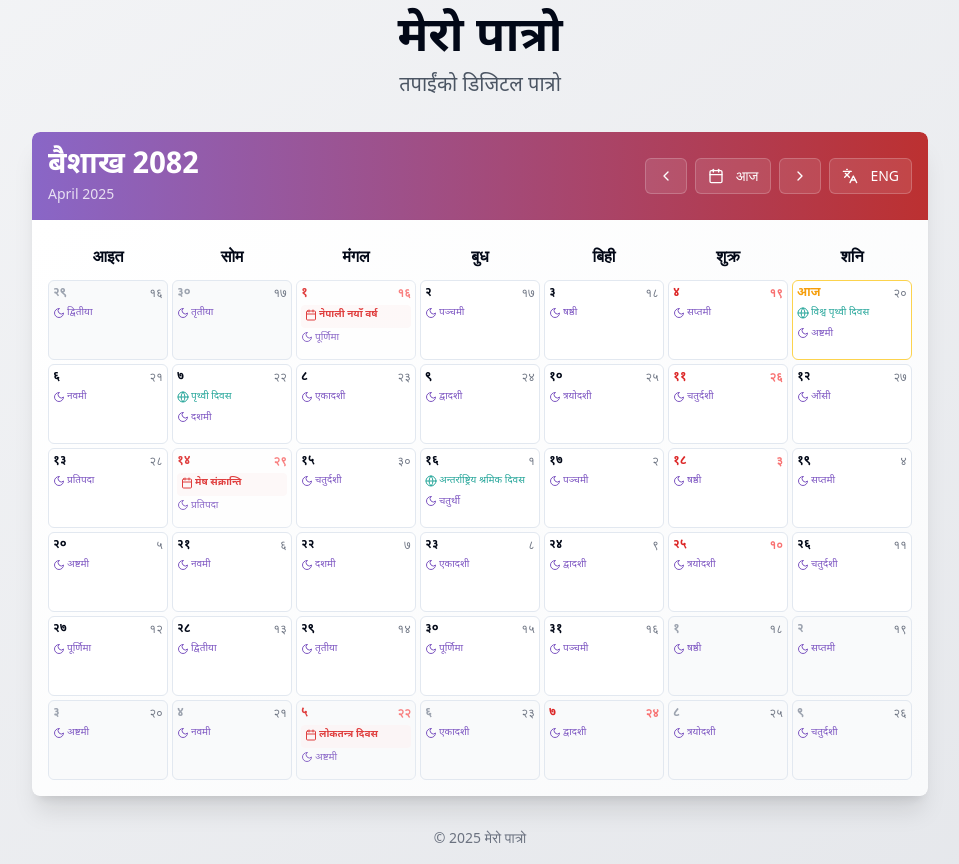
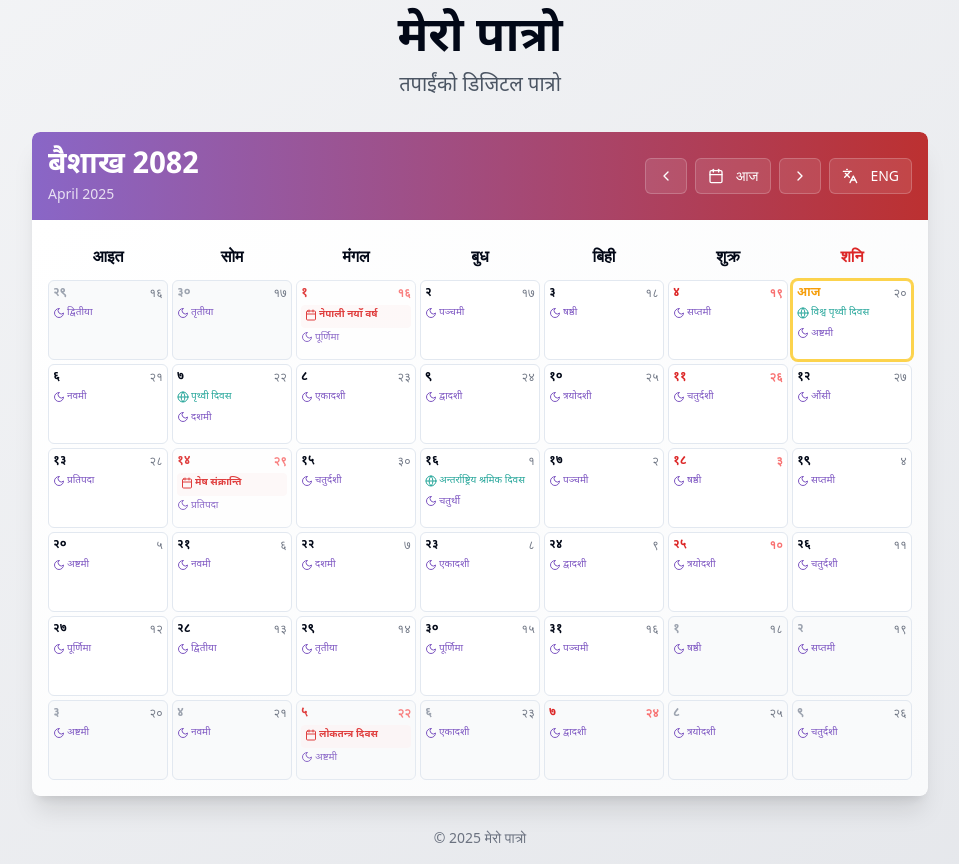
Before and after one commit to prchapagain/patro-sanskriti-darpan-60, a React (Vite) app: page / in a window 1280 px wide. Shown: the whole page, without its empty margins (160-1119 px from the left). Built offline with nearby package versions, Linux system fonts and the light colour scheme.

Commit message:
Fix: No changes in the code

```diff
--- a/src/components/CalendarCell.tsx
+++ b/src/components/CalendarCell.tsx
@@ -61,7 +61,7 @@ const CalendarCell: React.FC<CalendarCellProps> = ({
             className={cn(
               "relative min-h-[80px] p-1 border rounded-md transition-all duration-300",
               "hover:shadow-lg hover:scale-105 transform",
-              isToday ? "bg-amber-50 border-amber-300" : "",
+              isToday ? "bg-amber-50 border-amber-300 ring-2 ring-amber-300" : "", // Enhanced today highlight
               isHoliday ? "animate-pulse-slow bg-red-50/30" : "",
               isSaturday ? "bg-red-50/20" : "",
               isCurrentMonth ? "bg-white" : "bg-gray-50 text-gray-400",
--- a/src/components/CalendarGrid.tsx
+++ b/src/components/CalendarGrid.tsx
@@ -10,13 +10,17 @@ interface CalendarGridProps {
 }
 
 const CalendarGrid: React.FC<CalendarGridProps> = ({ currentDate, language }) => {
-  // Get current BS date
+  // Get current BS date for today
   const today = new Date();
   const todayBs = getBsDate(today);
 
   // Get current view month/year in BS
   const currentBs = getBsDate(currentDate);
   const { year: bsYear, month: bsMonth } = currentBs;
+
+  console.log("Today's date:", today);
+  console.log("Today's BS date:", todayBs);
+  console.log("Current view BS date:", currentBs);
 
   // Days in the current BS month
   const daysInMonth = bsMonthLengths[bsYear]?.[bsMonth] || 30;
@@ -34,7 +38,10 @@ const CalendarGrid: React.FC<CalendarGridProps> = ({ currentDate, language }) =>
   // Generate day headers (Sun, Mon, etc.)
   bsDays.forEach((day, index) => {
     calendarCells.push(
-      <div key={`header-${index}`} className="text-center font-bold py-2">
+      <div key={`header-${index}`} className={cn(
+        "text-center font-bold py-2",
+        index === 6 ? "text-red-600" : "" // Saturday in red
+      )}>
         {language === 'np' ? day.np : day.en}
       </div>
     );
@@ -71,7 +78,7 @@ const CalendarGrid: React.FC<CalendarGridProps> = ({ currentDate, language }) =>
 
   // Current month days
   for (let day = 1; day <= daysInMonth; day++) {
-    // Create a date object for the current month
+    // Create a date object for the current month day
     const date = new Date(currentDate);
     date.setDate(date.getDate() - startDayIndex + day - 1);
 
--- a/src/pages/Index.tsx
+++ b/src/pages/Index.tsx
@@ -5,7 +5,8 @@ import CalendarGrid from "@/components/CalendarGrid";
 import { cn } from "@/lib/utils";
 
 const Index = () => {
-  const [currentDate, setCurrentDate] = useState<Date>(new Date());
+  // Ensure date is set to the current system date (April 19, 2025)
+  const [currentDate, setCurrentDate] = useState<Date>(() => new Date());
   const [language, setLanguage] = useState<'np' | 'en'>('np');
 
   const handlePrevMonth = () => {
@@ -27,6 +28,8 @@ const Index = () => {
   const toggleLanguage = () => {
     setLanguage(language === 'np' ? 'en' : 'np');
   };
+
+  console.log("Current date in Index:", currentDate);
 
   return (
     <div className={cn(
```
